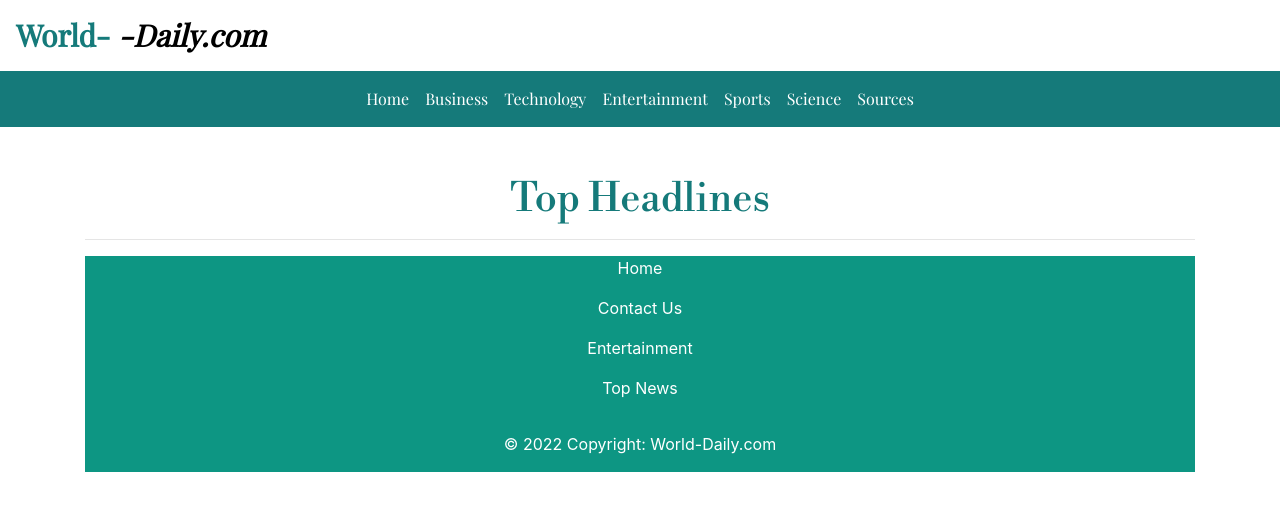
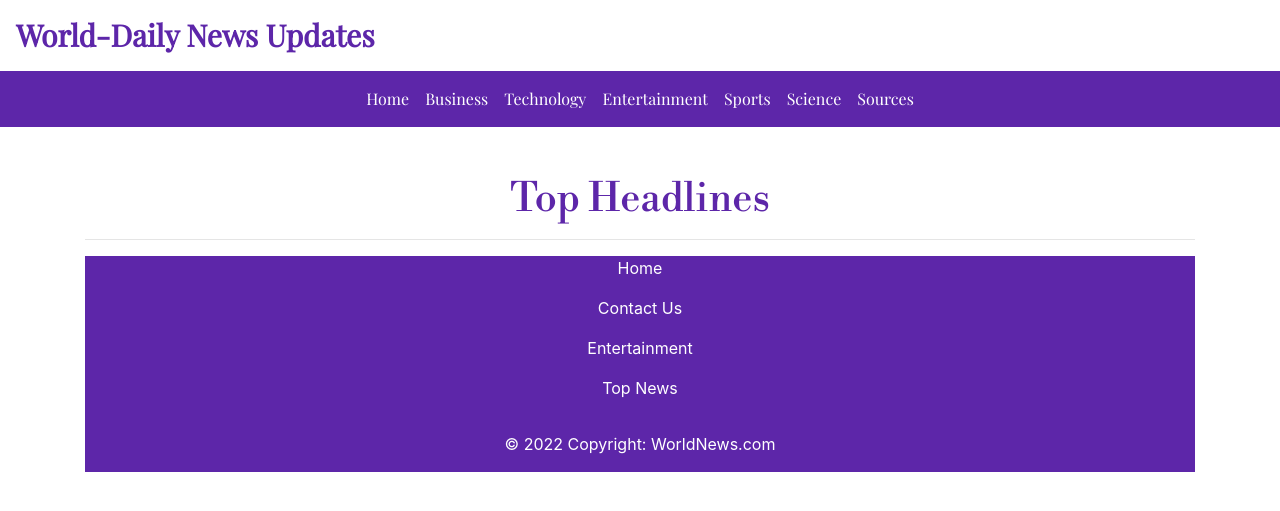
Before and after one commit to Wanjiru393/News-Api, a Flask app: template app/templates/index.html in a window 1280 px wide. Shown: the top 511 px of the page. Run offline with Flask 2, Linux system fonts and the light colour scheme; the template is opened without the code that fills it, so the values that code supplies are empty; parts of the project's set-up code (start-up, migrations or seed data) failed here and were passed over.

Commit message:
Polishing up

```diff
--- a/app/static/css/index.css
+++ b/app/static/css/index.css
@@ -3,11 +3,11 @@
 
 h1{
     font-family: 'Libre Bodoni', serif;
-    color: rgb(21, 122, 122);
+    color: rgb(93, 38, 169);
 }
 h3{
     font-family: 'Libre Bodoni', serif;
-    color: rgb(21, 122, 122);
+    color: rgb(93, 38, 169);
 }
 
 
@@ -28,7 +28,7 @@ h3{
     background-color: white;
     font-size: 30px;
     font-weight: bolder;
-    color: rgb(21, 122, 122);
+    color: rgb(93, 38, 169);
 }
 
 a{
@@ -51,7 +51,7 @@ h2{
 }
 
 #cardis{
-    background-color: rgb(21, 122, 122);
+    background-color: rgb(93, 38, 169);
 }
 
 span{
@@ -65,7 +65,7 @@ span{
 }
 
 .footer {
-    background-color: rgb(13, 150, 131);
+    background-color: rgb(93, 38, 169);
     color: white;
     text-align: center;
  }
--- a/app/templates/base.html
+++ b/app/templates/base.html
@@ -6,7 +6,7 @@
   {% if title %}
   <title> {{ title }}</title>
   {% else %}
-  <title> Welcome To The WorldDaily.com</title>
+  <title> Welcome To WorldDaily News Updates</title>
   {% endif %}
   <link rel="stylesheet" href="https://cdn.jsdelivr.net/npm/bootstrap@4.5.3/dist/css/bootstrap.min.css"
     integrity="sha384-TX8t27EcRE3e/ihU7zmQxVncDAy5uIKz4rEkgIXeMed4M0jlfIDPvg6uqKI2xXr2" crossorigin="anonymous">
@@ -20,16 +20,21 @@
 
 <body>
 
-
-  <nav class="navbar navbar-light">
+  <!-- Image and text -->
+  <nav class="navbar navbar-dark">
     <a class="navbar-brand" href="#" id="brand">
-      World- <span>-Daily.com</span>
+      World-Daily News Updates</span>
     </a>
   </nav>
 
+
+
+
   <!-- Navbar -->
-  <nav class="navbar navbar-expand-lg   sticky-top " style="background-color:rgb(21, 122, 122);">
+  <nav class="navbar navbar-expand-lg   sticky-top " style="background-color: rgb(93, 38, 169);">
+    <!-- Container wrapper -->
     <div class="container">
+
 
       <!-- Toggle button -->
       <button class="navbar-toggler" type="button" data-mdb-toggle="collapse" data-mdb-target="#navbarButtonsExample"
@@ -39,12 +44,13 @@
 
       <!-- Collapsible wrapper -->
       <div class="collapse navbar-collapse" id="navbarButtonsExample">
-
+        <!-- Left links -->
         <ul class="navbar-nav m-auto mb-2 mb-lg-0">
           <li class="nav-item">
             <a class="nav-link" href="{{ url_for('index') }}">Home</a>
           </li>
-          <!-- nav items -->
+          <!-- <li class="nav-item">
+        </li> -->
           <li class="nav-item">
             <a class="nav-link" href="{{ url_for('business') }}">Business</a>
           </li>
@@ -64,8 +70,13 @@
             <a class="nav-link" href="/sources">Sources</a>
           </li>
         </ul>
+        <!-- Left links -->
+
+
       </div>
+      <!-- Collapsible wrapper -->
     </div>
+    <!-- Container wrapper -->
   </nav>
   <!-- Navbar -->
 
@@ -98,7 +109,7 @@
                   Top News
                 </p>
 
-              <div class="footer-copyright text-center py-3">© 2022 Copyright: World-Daily.com
+              <div class="footer-copyright text-center py-3">© 2022 Copyright: WorldNews.com
               </div>
             </div>
             </div>
@@ -108,6 +119,7 @@
 
     </div>
   </section>
+  <!-- Footer -->
 </body>
 
 
--- a/app/views.py
+++ b/app/views.py
@@ -1,12 +1,12 @@
 from flask import render_template,url_for
 from app import app
-from .request import get_News
+from .request import get_news
 
 # Views
 @app.route('/')
 def index():
 
-    news=get_News()
+    news=get_news()
 
     '''
     View root page function that returns the index page and its data
```
